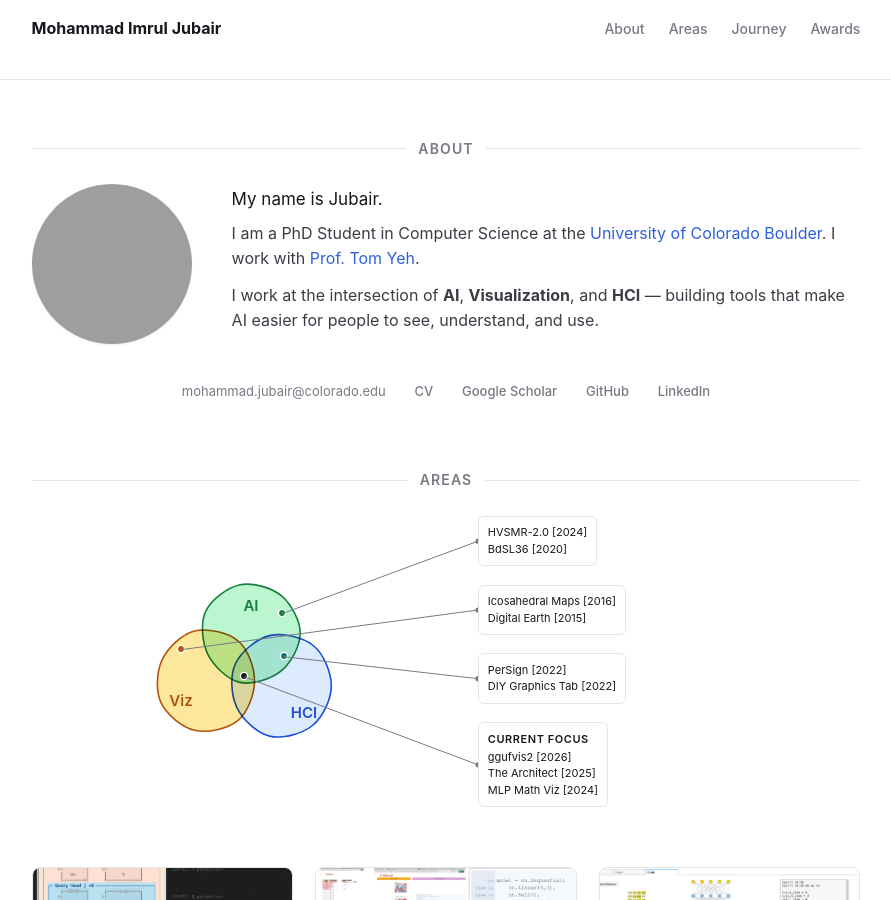
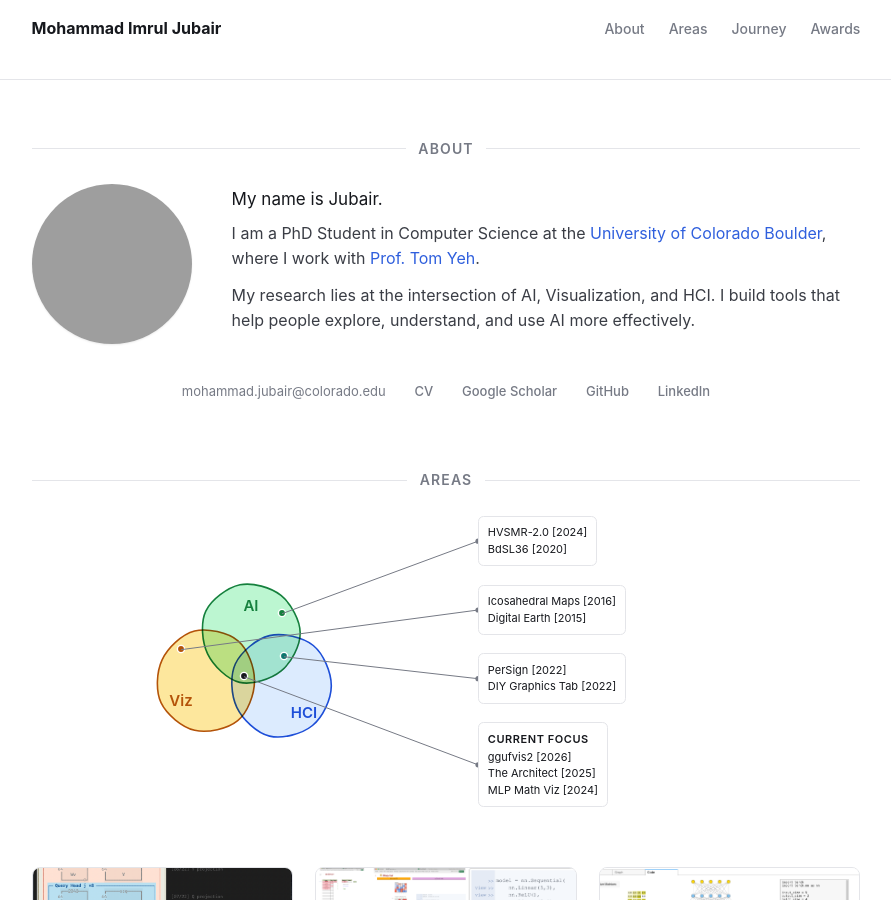
Before and after one commit to imruljubair/imruljubair.github.io, a Jekyll site: the page built from index.html, in a window 1280 px wide and 900 px high. Shown: the whole window, without its empty margins (194-1085 px from the left). Built offline with Jekyll 4.4.1, drawn with Linux system fonts in a browser that asks for light colours; grey boxes are pictures that could not be loaded.

Commit message:
Update bio.yml

```diff
--- a/_data/bio.yml
+++ b/_data/bio.yml
@@ -13,12 +13,9 @@ heading: My name is Jubair.
 paragraphs:
   - >-
     I am a PhD Student in Computer Science at the
-    [University of Colorado Boulder](https://www.colorado.edu/cs/).
-    I work with [Prof. Tom Yeh](https://www.colorado.edu/cs/tom-yeh).
+    [University of Colorado Boulder](https://www.colorado.edu/cs/), where I work with [Prof. Tom Yeh](https://www.colorado.edu/cs/tom-yeh).
   - >-
-    I work at the intersection of **AI**, **Visualization**, and **HCI** —
-    building tools that make AI easier for people to see,
-    understand, and use.
+    My research lies at the intersection of AI, Visualization, and HCI. I build tools that help people explore, understand, and use AI more effectively.
 
 # Shown as plain text at the start of the links row. Leave blank to hide it.
 email: mohammad.jubair@colorado.edu
```
